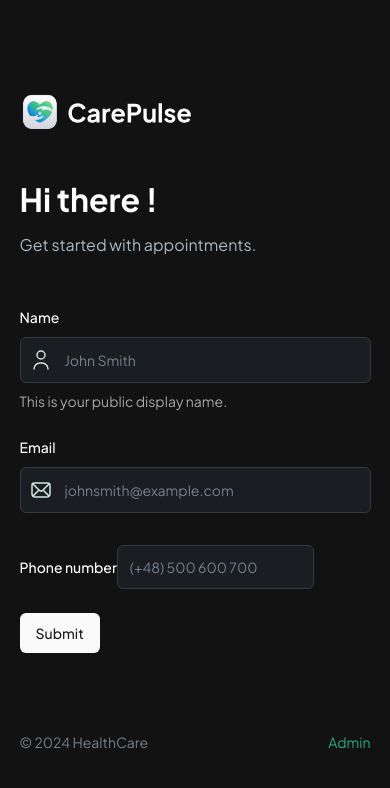
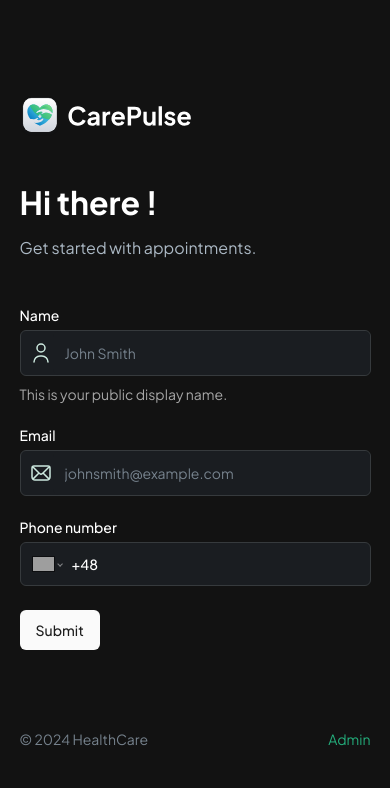
Before and after one commit to MarioLuigie/HealthCare, a Next.js app: page / in a window 390 px wide. Shown: the top 788 px of the page. Built offline with nearby package versions, Linux system fonts and the light colour scheme; grey boxes are pictures that could not be loaded.

Commit message:
Fix: Add react=phone-number-input styles for displaying country select

```diff
--- a/src/app/layout.tsx
+++ b/src/app/layout.tsx
@@ -1,9 +1,9 @@
 import type { Metadata } from 'next'
 import { Inter } from 'next/font/google'
-import '@/app/globals.css'
 import { Plus_Jakarta_Sans as FontSans } from 'next/font/google'
 import { cn } from '@/lib/utils'
 import { ThemeProvider } from '@/components/theme-provider'
+import '@/app/globals.css'
 
 const inter = Inter({ subsets: ['latin'] })
 
--- a/src/components/forms/PatientForm.tsx
+++ b/src/components/forms/PatientForm.tsx
@@ -60,7 +60,7 @@ export default function PatientForm() {
 					type={FormFieldType.PHONE_INPUT}
 					name="phone"
 					label="Phone number"
-					placeholder="(+48) 500 600 700"
+					placeholder="500 600 700"
 				/>
 				<Button type="submit">Submit</Button>
 			</form>
--- a/src/components/shared/CustomFormField.tsx
+++ b/src/components/shared/CustomFormField.tsx
@@ -1,9 +1,12 @@
 'use client'
 
 // modules
+import { E164Number } from 'libphonenumber-js/core'
 import { Control } from 'react-hook-form'
 import Image from 'next/image'
-import PhoneInput from 'react-phone-number-input/input'
+import 'react-phone-number-input/style.css'
+import PhoneInput from 'react-phone-number-input'
+
 // lib
 import { FormFieldType } from '@/lib/types/enums'
 // components
@@ -82,13 +85,13 @@ const RenderField = ({
 			return (
 				<FormControl>
 					<PhoneInput
-						defaultCountry="US"
-            placeholder={props.placeholder}
-            international
-            withCountryCallingCode
+						defaultCountry="PL"
+						placeholder={props.placeholder}
+						international
+						withCountryCallingCode
 						value={field.value as E164Number | undefined}
-            onChange={field.onChange}
-            className="input-phone"
+						onChange={field.onChange}
+						className="input-phone"
 					/>
 				</FormControl>
 			)
@@ -117,7 +120,7 @@ export default function CustomFormField(props: CustomFormFieldProps) {
 			control={control}
 			name={name}
 			render={({ field }) => (
-				<FormItem className='flex-1'>
+				<FormItem className="flex flex-col flex-1">
 					{type !== FormFieldType.CHECKBOX && label && (
 						<FormLabel>{label}</FormLabel>
 					)}
```
